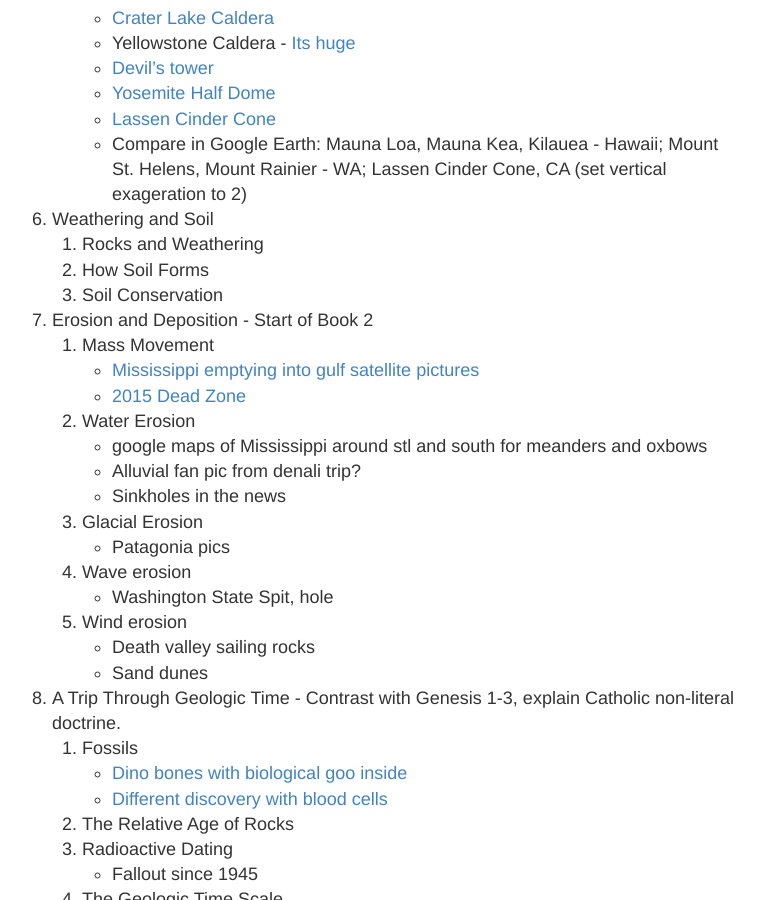
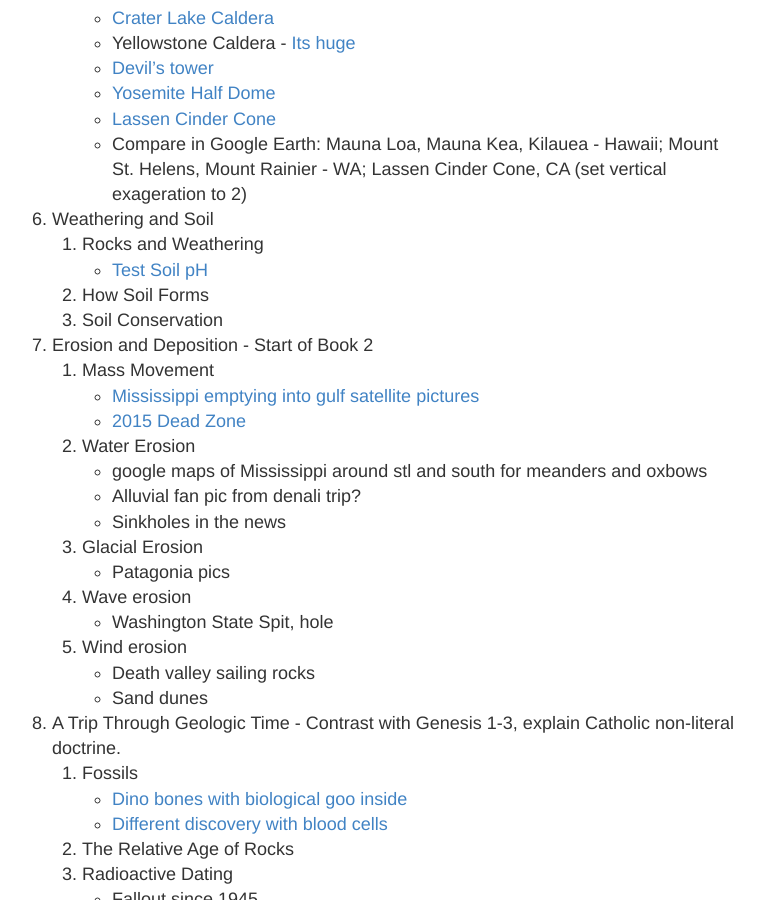
Before and after one commit to ctkstl/earth_science, a Jekyll site: the page built from resources.md, in a window 1280 px wide and 900 px high, scrolled down 3508 px. Shown: the whole window, without its empty margins (258-1022 px from the left). Built offline with Jekyll 4.4.1, drawn with Linux system fonts in a browser that asks for light colours; Markdown is read by kramdown in place of the engine named in the settings.

Commit message:
Soil pH lab.

```diff
--- a/resources.md
+++ b/resources.md
@@ -98,6 +98,7 @@ permalink: /resources/
         *   Compare in Google Earth: Mauna Loa, Mauna Kea, Kilauea - Hawaii; Mount St. Helens, Mount Rainier - WA; Lassen Cinder Cone, CA (set vertical exageration to 2)
 6.  Weathering and Soil
     1.  Rocks and Weathering
+        *   [Test Soil pH](https://www.oercommons.org/authoring/4962-garden-science-soil-ph-lab/view)
     2.  How Soil Forms
     3.  Soil Conservation
 7.  Erosion and Deposition - Start of Book 2
```
